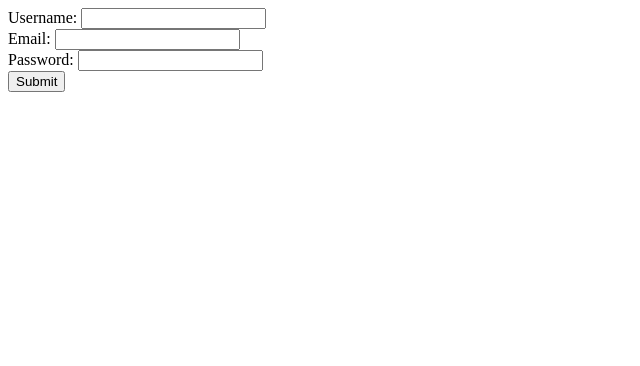
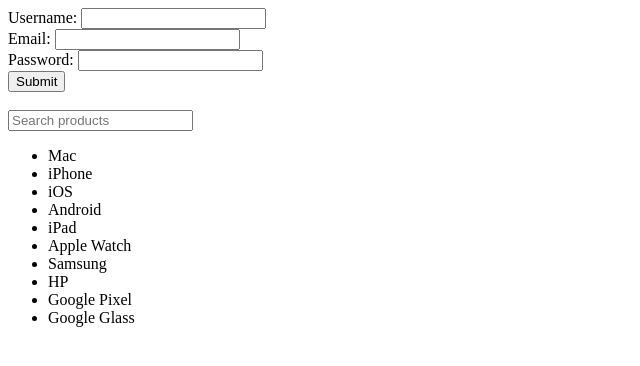
Before and after one commit to Dave-146/George_Brown_Repo, a plain HTML site: page Lab 3/index.html in a window 1280 px wide. Shown: the whole page, without its empty margins (0-640 px from the left). Drawn offline with Linux system fonts and the light colour scheme.

Commit message:
Question 2

```diff
--- a/Lab 3/index.html
+++ b/Lab 3/index.html
@@ -17,6 +17,9 @@
       <br>
       <input type="submit" value="Submit">
     </form>
+<br>
+    <input type="text" id="searchInput" placeholder="Search products">
+    <ul id="productList"></ul>
     <script src="script/script.js"></script>
   </body>
 </html>
--- a/Lab 3/script/script.js
+++ b/Lab 3/script/script.js
@@ -39,3 +39,50 @@ function validateForm() {
    console.log('Form submitted successfully');
    return true;
   }
+// Part 2
+
+  // array of products
+  products = [
+    'Mac',
+    'iPhone',
+    'iOS',
+    'Android',
+    'iPad',
+    'Apple Watch',
+    'Samsung',
+    'HP',
+    'Google Pixel',
+    'Google Glass'
+  ];
+
+  searchInput = document.getElementById('searchInput');
+  productList = document.getElementById('productList');
+
+  function displayProducts(products) {
+  productList.innerHTML = '';
+
+    for (let i = 0; i < products.length; i++) {
+    product = products[i];
+    li = document.createElement('li');
+    li.textContent = product;
+    productList.appendChild(li);
+    }
+  }
+
+  displayProducts(products);
+
+  function searchProducts(query) {
+    filteredProducts = products.filter(function(product) {
+    productName = product.toLowerCase();
+    searchQuery = query.toLowerCase();
+
+    return productName.includes(searchQuery);
+    });
+
+    return filteredProducts;
+  }
+    searchInput.addEventListener('input', function() {
+    const searchQuery = searchInput.value;
+    const filteredProducts = searchProducts(searchQuery);
+    displayProducts(filteredProducts);
+  });
```
Also changed, not shown: 1 other file.
